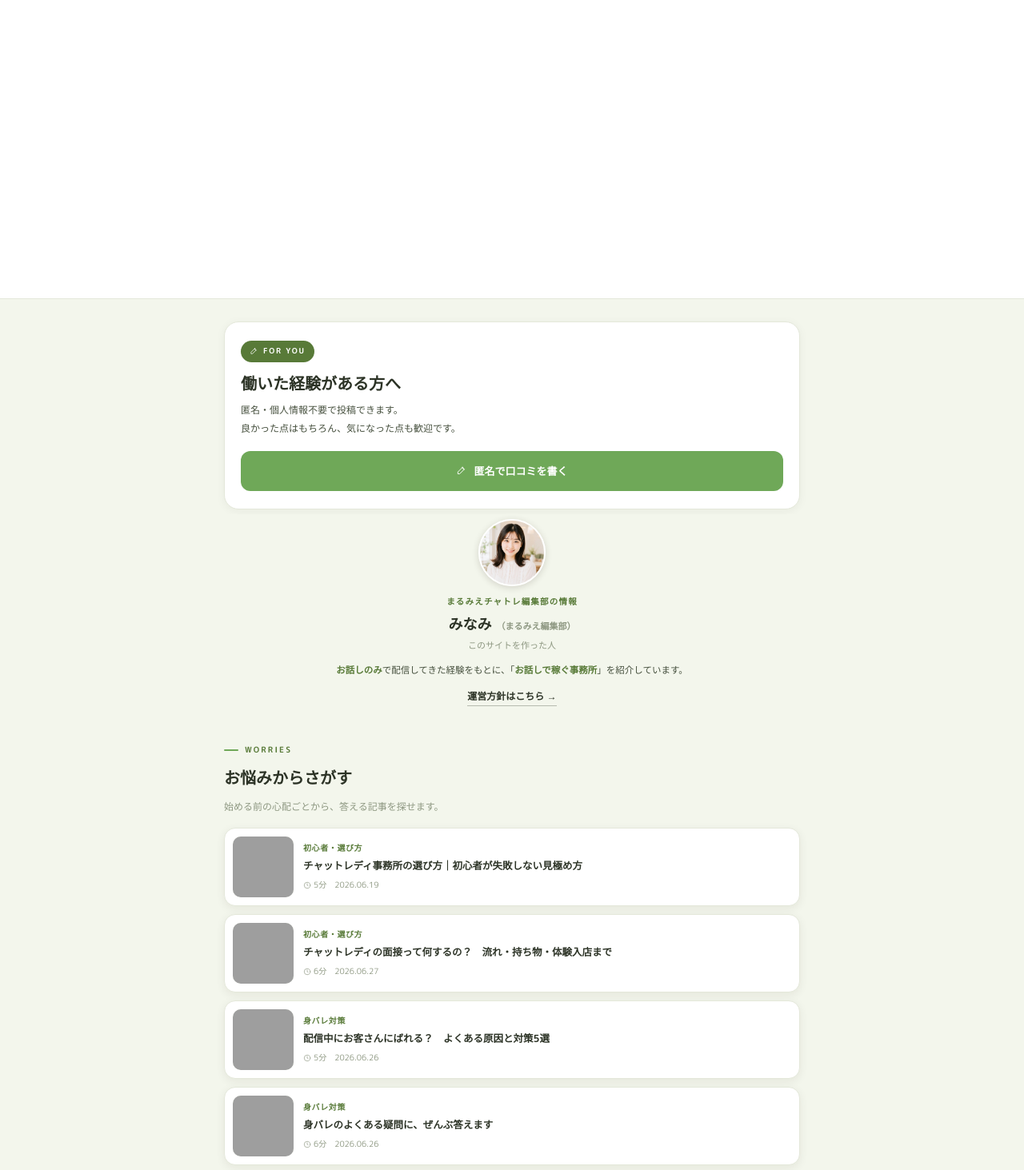
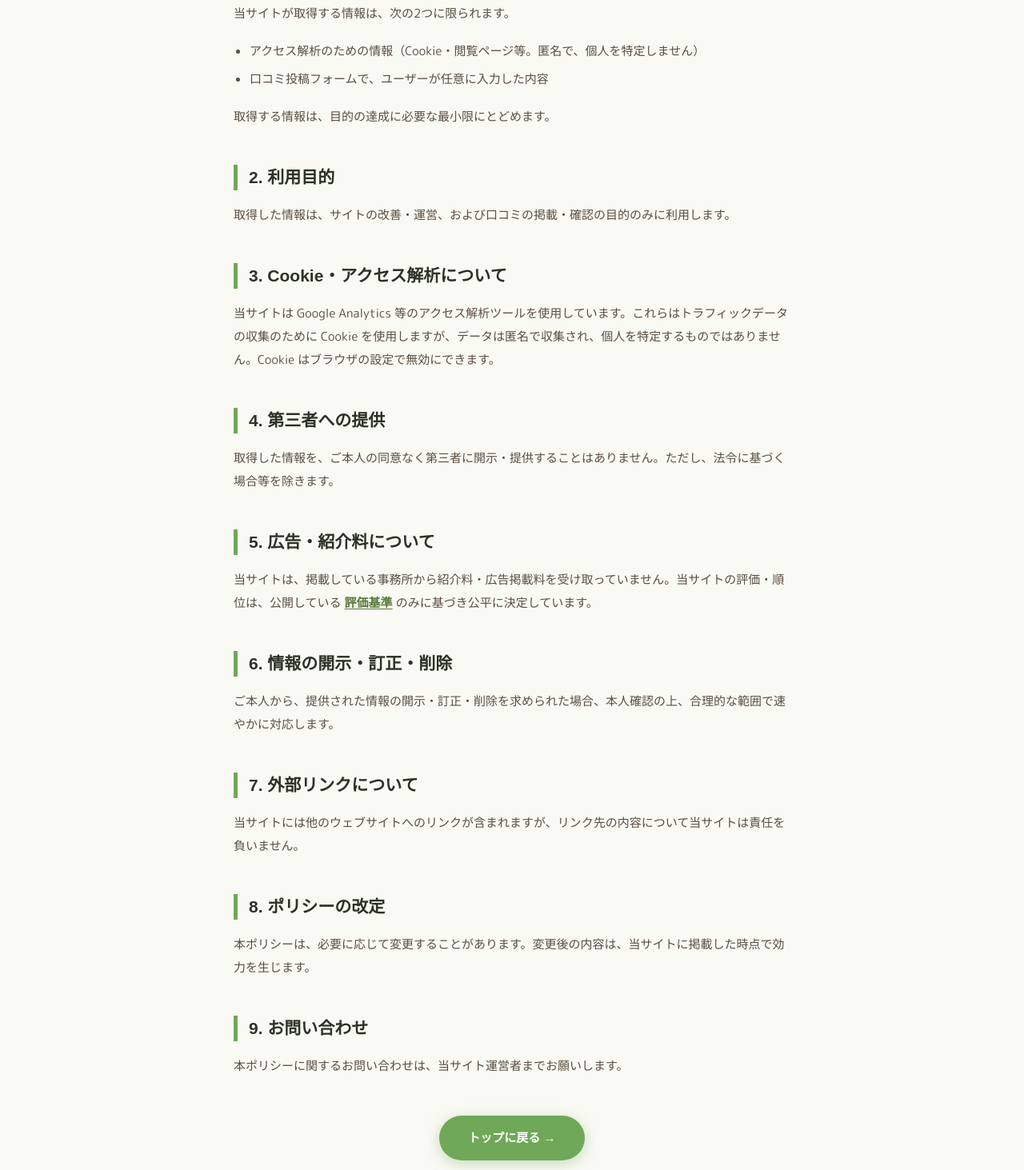
Before and after one commit to marumie-chatre/marumie-chatre.github.io, a Next.js app: page /privacy in a window 1280 px wide. Before the commit this address had no page. Shown: the part 427-1890 px from the top of the page at 80% size. Built offline with nearby package versions, Linux system fonts and the light colour scheme; grey boxes are pictures that could not be loaded; a web font is replaced by a local one.

Commit message:
fix: /privacyをスリム版で復活しフッター再掲、©2026に更新、sitemapに/privacy再追加

```diff
--- a/app/layout.tsx
+++ b/app/layout.tsx
@@ -135,11 +135,12 @@ export default function RootLayout({ children }: { children: React.ReactNode })
               </div>
               <div className="footer-links">
                 <Link href="/profile">運営方針・プロフィール</Link>
+                <Link href="/privacy">プライバシーポリシー</Link>
                 <Link href="/terms">利用規約</Link>
               </div>
             </div>
             <div className="footer-bottom">
-              <span>© 2025 まるみえチャトレ</span>
+              <span>© 2026 まるみえチャトレ</span>
               <span>当サイトの評価スコアは独自調査に基づきます</span>
             </div>
           </div>
--- /dev/null
+++ b/app/privacy/page.tsx
@@ -0,0 +1,62 @@
+import Link from "next/link";
+import { L3ArticleShell } from "../L3";
+
+export const metadata = {
+  alternates: { canonical: "/privacy" },
+  title: "プライバシーポリシー",
+  description: "まるみえチャトレのプライバシーポリシー。アクセス解析（Cookie）・口コミ投稿フォームで取得する情報の取り扱いと、第三者提供をしない方針を明記しています。",
+};
+
+export default function PrivacyPage() {
+  return (
+    <L3ArticleShell
+      breadcrumb={[
+        { l: "トップ", href: "/" },
+        { l: "プライバシーポリシー" },
+      ]}
+      kicker="運営情報｜プライバシー"
+      title="プライバシーポリシー"
+      meta={{ date: "制定日:2026年5月16日（2026年6月28日 改定）" }}
+    >
+      <article className="col-article-body">
+        <p>まるみえチャトレ（以下「当サイト」）は、ユーザーの情報を以下の通り取り扱います。</p>
+
+        <h2>1. 取得する情報</h2>
+        <p>当サイトが取得する情報は、次の2つに限られます。</p>
+        <ul>
+          <li>アクセス解析のための情報（Cookie・閲覧ページ等。匿名で、個人を特定しません）</li>
+          <li>口コミ投稿フォームで、ユーザーが任意に入力した内容</li>
+        </ul>
+        <p>取得する情報は、目的の達成に必要な最小限にとどめます。</p>
+
+        <h2>2. 利用目的</h2>
+        <p>取得した情報は、サイトの改善・運営、および口コミの掲載・確認の目的のみに利用します。</p>
+
+        <h2>3. Cookie・アクセス解析について</h2>
+        <p>当サイトは Google Analytics 等のアクセス解析ツールを使用しています。これらはトラフィックデータの収集のために Cookie を使用しますが、データは匿名で収集され、個人を特定するものではありません。Cookie はブラウザの設定で無効にできます。</p>
+
+        <h2>4. 第三者への提供</h2>
+        <p>取得した情報を、ご本人の同意なく第三者に開示・提供することはありません。ただし、法令に基づく場合等を除きます。</p>
+
+        <h2>5. 広告・紹介料について</h2>
+        <p>当サイトは、掲載している事務所から紹介料・広告掲載料を受け取っていません。当サイトの評価・順位は、公開している <Link href="/profile#hyoka">評価基準</Link> のみに基づき公平に決定しています。</p>
+
+        <h2>6. 情報の開示・訂正・削除</h2>
+        <p>ご本人から、提供された情報の開示・訂正・削除を求められた場合、本人確認の上、合理的な範囲で速やかに対応します。</p>
+
+        <h2>7. 外部リンクについて</h2>
+        <p>当サイトには他のウェブサイトへのリンクが含まれますが、リンク先の内容について当サイトは責任を負いません。</p>
+
+        <h2>8. ポリシーの改定</h2>
+        <p>本ポリシーは、必要に応じて変更することがあります。変更後の内容は、当サイトに掲載した時点で効力を生じます。</p>
+
+        <h2>9. お問い合わせ</h2>
+        <p>本ポリシーに関するお問い合わせは、当サイト運営者までお願いします。</p>
+
+        <div style={{textAlign:"center", marginTop:"48px"}}>
+          <Link href="/" className="btn-main">トップに戻る →</Link>
+        </div>
+      </article>
+    </L3ArticleShell>
+  );
+}
--- a/app/sitemap.ts
+++ b/app/sitemap.ts
@@ -33,7 +33,8 @@ export default function sitemap(): MetadataRoute.Sitemap {
   const staticPages: { slug: string; priority: number; freq: "weekly" | "monthly" | "yearly" }[] = [
     { slug: "profile",     priority: 0.6, freq: "monthly" },
     // /yougo は noindex のため sitemap から除外（/yougo/houshu-60 は残す）
-    // /privacy・/tokushoho は削除済みのため除外
+    // /tokushoho は削除済みのため除外
+    { slug: "privacy",     priority: 0.3, freq: "yearly" },
     { slug: "terms",       priority: 0.3, freq: "yearly" },
   ];
 
```
